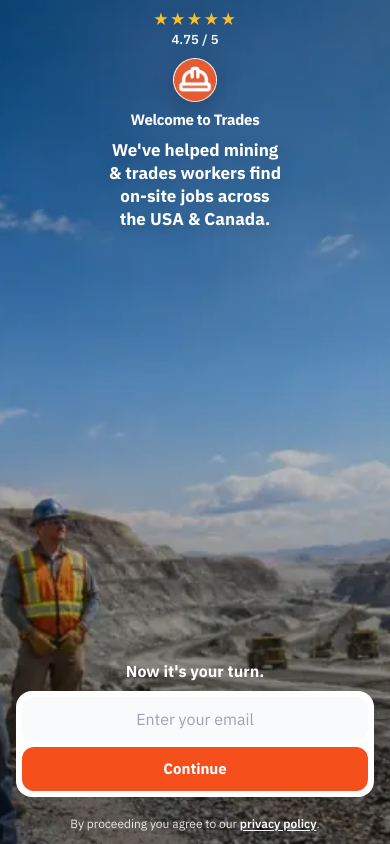
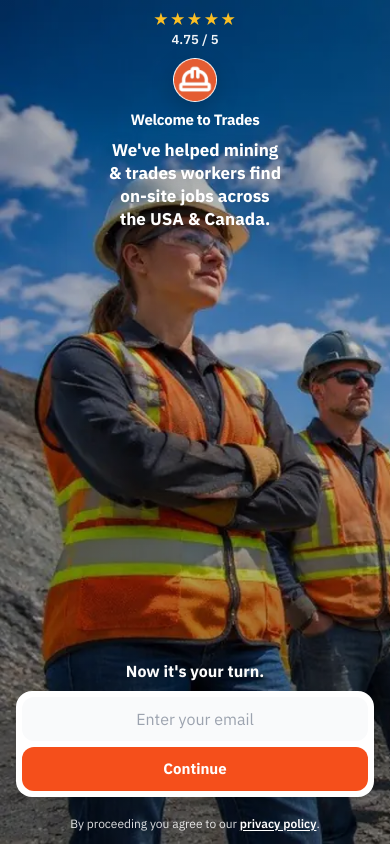
Before and after one commit to razajohri/welcometotrades, a Flask app: page /access in a window 390 px wide. Run offline with Flask 3, Linux system fonts and the light colour scheme.

Commit message:
Frame the access photo on phones so the workers stay in view.
Co-authored-by: Cursor <cursoragent@cursor.com>

```diff
--- a/templates/access.html
+++ b/templates/access.html
@@ -4,8 +4,8 @@
     <meta charset="UTF-8">
     <meta name="viewport" content="width=device-width, initial-scale=1.0, viewport-fit=cover">
     <title>{{ seo_title }}</title>
-    <link rel="preload" as="image" type="image/webp" href="{{ url_for('static', filename='access-bg-sm.webp') }}?v=bg1" fetchpriority="high" media="(max-width: 700px)">
-    <link rel="preload" as="image" type="image/webp" href="{{ url_for('static', filename='access-bg.webp') }}?v=bg1" fetchpriority="high" media="(min-width: 701px)">
+    <link rel="preload" as="image" type="image/webp" href="{{ url_for('static', filename='access-bg-sm.webp') }}?v=bg2" fetchpriority="high" media="(max-width: 700px)">
+    <link rel="preload" as="image" type="image/webp" href="{{ url_for('static', filename='access-bg.webp') }}?v=bg2" fetchpriority="high" media="(min-width: 701px)">
     {% include '_seo_head.html' %}
     <link rel="preconnect" href="https://fonts.googleapis.com">
     <link rel="preconnect" href="https://fonts.gstatic.com" crossorigin>
@@ -43,6 +43,17 @@
             height: 100%;
             object-fit: cover;
             object-position: center 38%;
+        }
+
+        @media (max-width: 700px) {
+            .access-bg img {
+                width: 175%;
+                max-width: none;
+                height: 100%;
+                left: 0;
+                right: auto;
+                object-position: left 42%;
+            }
         }
 
         .access-bg::after {
@@ -346,8 +357,8 @@
 <body>
     <div class="access-bg" aria-hidden="true">
         <picture>
-            <source media="(max-width: 700px)" srcset="{{ url_for('static', filename='access-bg-sm.webp') }}?v=bg1" type="image/webp">
-            <source srcset="{{ url_for('static', filename='access-bg.webp') }}?v=bg1" type="image/webp">
+            <source media="(max-width: 700px)" srcset="{{ url_for('static', filename='access-bg-sm.webp') }}?v=bg2" type="image/webp">
+            <source srcset="{{ url_for('static', filename='access-bg.webp') }}?v=bg2" type="image/webp">
             <img src="{{ url_for('static', filename='access-bg.jpg') }}" alt="" width="1024" height="682" decoding="async" fetchpriority="high">
         </picture>
     </div>
```
Also changed, not shown: static/access-bg-sm.webp.
